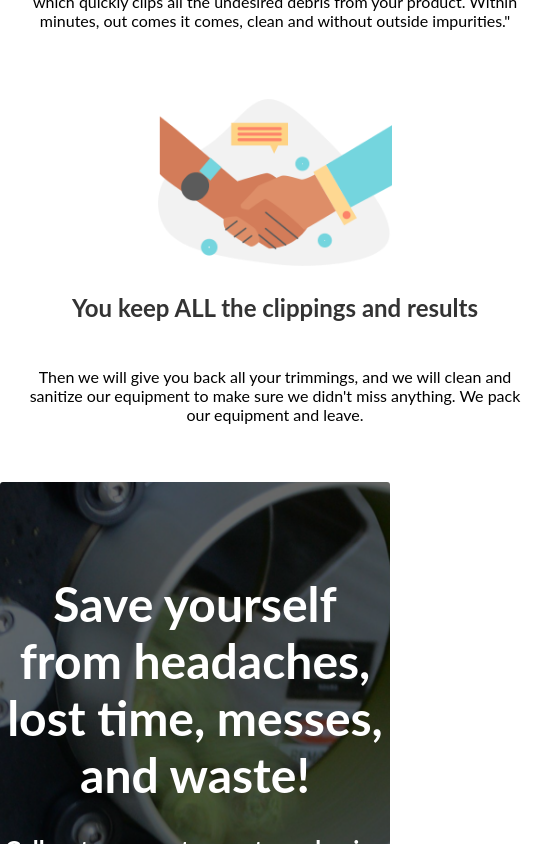
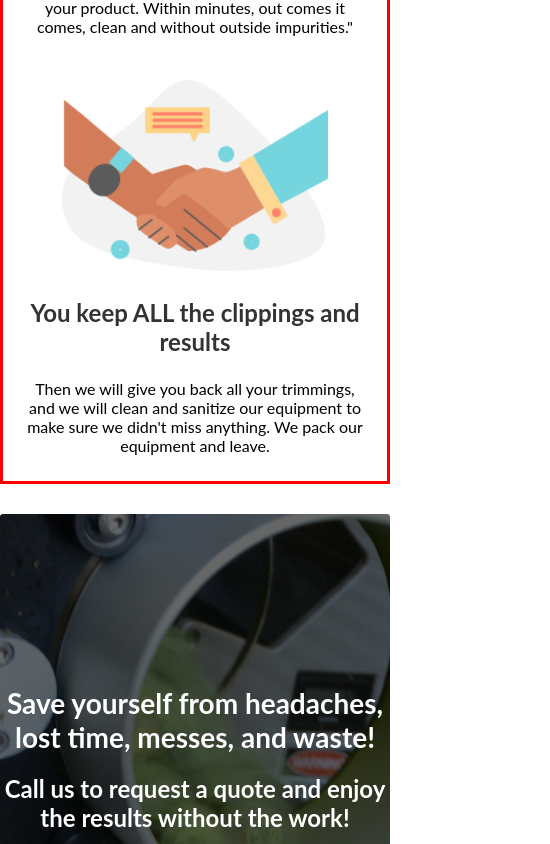
Before and after one commit to ecoblack/sts, a Vue app: page /#/ in a window 390 px wide. Shown: the part 4683-5527 px from the top of the page, 550 px wide, since content can reach past the window. Built offline with nearby package versions, Linux system fonts and the light colour scheme.

Commit message:
some changes

```diff
--- a/src/components/home/Benefits.vue
+++ b/src/components/home/Benefits.vue
@@ -108,8 +108,8 @@
     /*}*/
     main {
         max-width: 1100px;
-        margin: 30px auto;
-        padding: 0 20px;
+        /*margin: 30px auto;*/
+        /*padding: 0 20px;*/
         width: 100%;
         display: grid;
         /* Define Auto Row size */
@@ -148,6 +148,7 @@
     @media all and (min-width: 769px) {
         main {
             grid-template-columns: repeat(auto-fill, minmax(450px, 1fr));
+            padding: 0 0;
         }
         article {
             max-width: 100%;
--- a/src/components/home/FooterImage.vue
+++ b/src/components/home/FooterImage.vue
@@ -109,4 +109,16 @@
         }
     }
 
+    @media all and (max-width: 767px) {
+        button {
+            width: 180px;
+        }
+
+        h1 {
+            font-size: 28px;
+        }
+
+    }
+
+
 </style>
--- a/src/components/home/Main.vue
+++ b/src/components/home/Main.vue
@@ -37,24 +37,24 @@
 
 <style lang="scss" scoped>
 
-    @media only screen and (-webkit-min-device-pixel-ratio: 2),(min-resolution: 192dpi) {
-        main {
-            max-width: 2200px;
-            margin: 60px auto;
-            width: 100%;
-            display: grid;
-            /* Define Auto Row size */
-            /*grid-auto-rows: 800px;*/
-            /*Define our columns */
-            grid-template-columns: repeat(auto-fill, minmax(660px, 1fr));
-            grid-gap: 2em;
+    /*@media only screen and (-webkit-min-device-pixel-ratio: 2),(min-resolution: 192dpi) {*/
+    /*    main {*/
+    /*        max-width: 2200px;*/
+    /*        margin: 60px auto;*/
+    /*        width: 100%;*/
+    /*        display: grid;*/
+    /*        !* Define Auto Row size *!*/
+    /*        !*grid-auto-rows: 800px;*!*/
+    /*        !*Define our columns *!*/
+    /*        grid-template-columns: repeat(auto-fill, minmax(320px, 1fr));*/
+    /*        grid-gap: 2em;*/
 
-            p {
-                color: black;
+    /*        p {*/
+    /*            color: black;*/
 
-            }
-        }
-    }
+    /*        }*/
+    /*    }*/
+    /*}*/
 
     * {
         box-sizing: border-box;
@@ -68,7 +68,7 @@
         /* Define Auto Row size */
         /*grid-auto-rows: 800px;*/
         /*Define our columns */
-        grid-template-columns: repeat(auto-fill, minmax(330px, 1fr));
+        grid-template-columns: repeat(auto-fill, minmax(550px, 1fr));
         grid-gap: 1em;
 
         p {
@@ -101,19 +101,9 @@
         height: 15%;
     }
 
-    @media all and (min-width: 1000px) {
-        /*main {*/
-        /*    grid-template-columns: repeat(auto-fill, minmax(550px, 1fr));*/
-        /*}*/
-        article {
-            max-width: 100%;
-        }
-
-    }
-
-    @media all and (max-width: 768px) {
+    @media all and (min-width: 768px) {
         main {
-            grid-template-columns: repeat(auto-fill, minmax(550px, 1fr));
+            grid-template-columns: repeat(auto-fill, minmax(325px, 1fr));
         }
         article {
             max-width: 100%;
@@ -121,6 +111,37 @@
 
     }
 
+    @media all and (max-width: 767px) {
+        main {
+            grid-template-columns: repeat(auto-fill, minmax(325px,1fr));
+            border-color: red;
+            border-style: solid;
+        }
+        article {
+            max-width: 100%;
+        }
+
+    }
+
+    @media all and (min-width: 325px) {
+        main {
+            grid-template-columns: repeat(auto-fill, minmax(1fr, 1fr));
+        }
+        article {
+            max-width: 100%;
+        }
+
+    }
+
+    @media all and (min-width: 1000px) {
+        main {
+            grid-template-columns: repeat(auto-fill, minmax(325px, 1fr));
+        }
+        article {
+            max-width: 100%;
+        }
+
+    }
 
     .inner-div {
         margin: 0 auto;
```
Also changed, not shown: src/components/home/MainQuestion.vue (added, +25 -0 lines).
